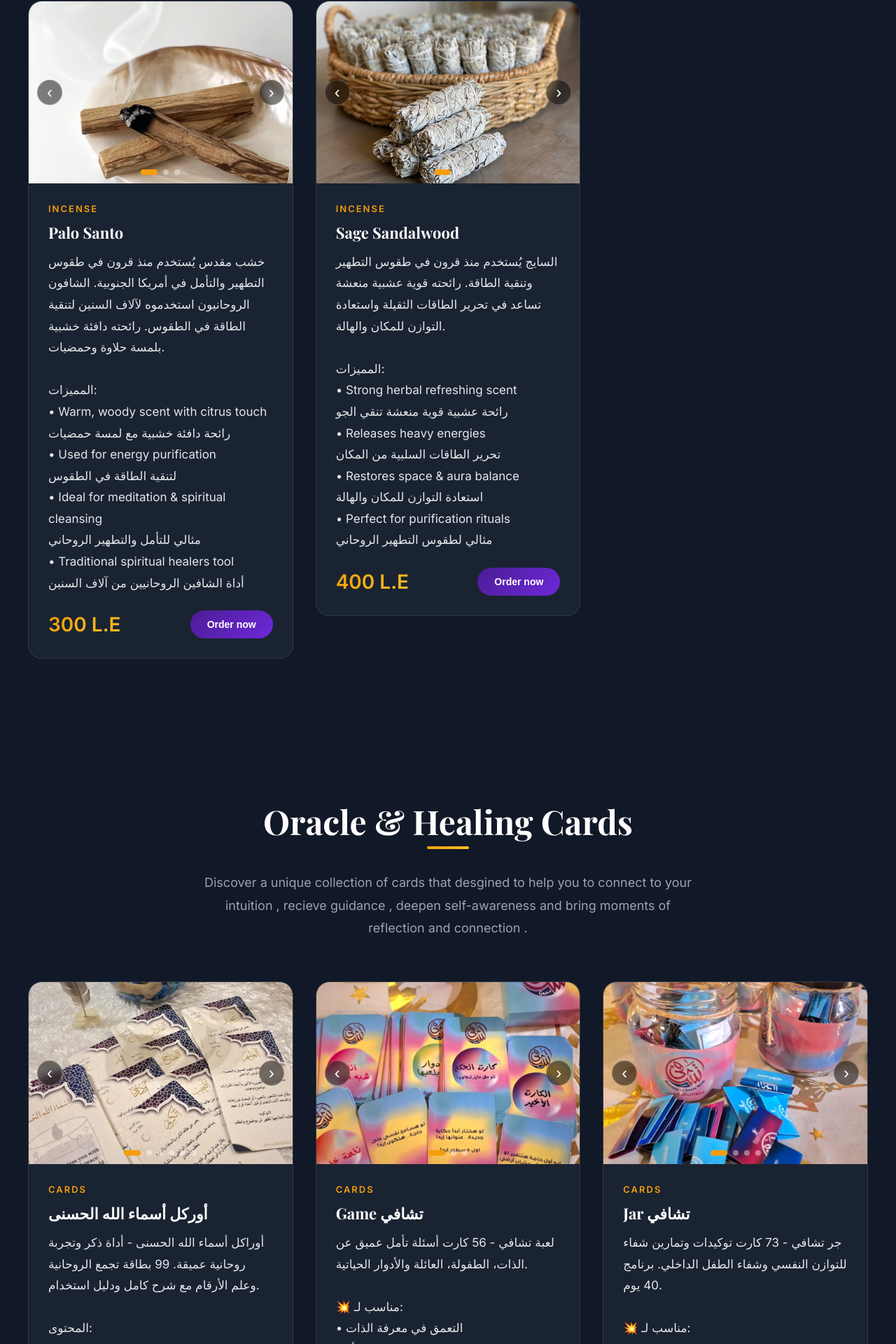
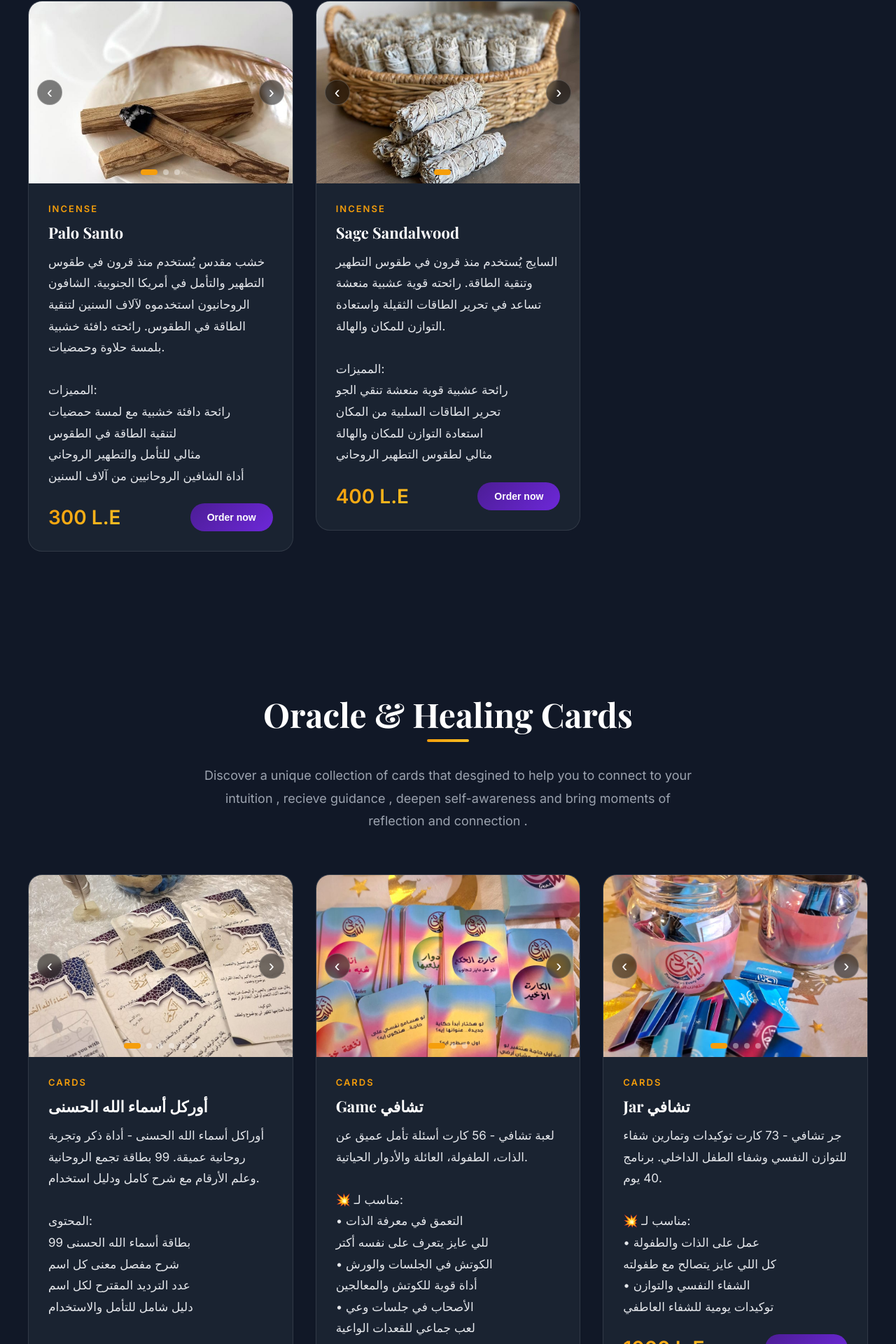
Before and after one commit to AHMEDmoham3d/omnia-store-pro, a React app: page / in a window 1280 px wide. Shown: the part 834-2754 px from the top of the page at 70% size. Built offline with nearby package versions, Linux system fonts and the light colour scheme.

Commit message:
force rebuild

```diff
--- a/src/data/products.ts
+++ b/src/data/products.ts
@@ -7,13 +7,9 @@ export const products: Product[] = [
     description: `خشب مقدس يُستخدم منذ قرون في طقوس التطهير والتأمل في أمريكا الجنوبية. الشافون الروحانيون استخدموه لآلاف السنين لتنقية الطاقة في الطقوس. رائحته دافئة خشبية بلمسة حلاوة وحمضيات.
 
 المميزات:
-• Warm, woody scent with citrus touch
   رائحة دافئة خشبية مع لمسة حمضيات
-• Used for energy purification
   لتنقية الطاقة في الطقوس
-• Ideal for meditation & spiritual cleansing
   مثالي للتأمل والتطهير الروحاني
-• Traditional spiritual healers tool
   أداة الشافين الروحانيين من آلاف السنين`,
     price: 300,
     image: '/incense1.jpeg,/incense2.jpeg,/incense3.jpeg',
@@ -25,13 +21,9 @@ export const products: Product[] = [
     description: `السايج يُستخدم منذ قرون في طقوس التطهير وتنقية الطاقة. رائحته قوية عشبية منعشة تساعد في تحرير الطاقات الثقيلة واستعادة التوازن للمكان والهالة.
 
 المميزات:
-• Strong herbal refreshing scent
   رائحة عشبية قوية منعشة تنقي الجو
-• Releases heavy energies
   تحرير الطاقات السلبية من المكان
-• Restores space & aura balance
   استعادة التوازن للمكان والهالة
-• Perfect for purification rituals
   مثالي لطقوس التطهير الروحاني`,
     price: 400,
     image: '/Sageincense2.jpeg,/Sageincense1.jpeg',
@@ -97,21 +89,14 @@ export const products: Product[] = [
     description: `أوراكل أسماء الله الحسنى - أداة ذكر وتجربة روحانية عميقة. 99 بطاقة تجمع الروحانية وعلم الأرقام مع شرح كامل ودليل استخدام.
 
 المحتوى:
-• 99 names of God cards
   99 بطاقة أسماء الله الحسنى
-• Meaning of each name explained
   شرح مفصل معنى كل اسم
-• Repetition numbers suggested
   عدد الترديد المقترح لكل اسم
-• Complete usage guide
   دليل شامل للتأمل والاستخدام
 
 المناسب لـ:
-• Daily meditation
   جلسات التأمل اليومية
-• Guidance in difficult times
   رسائل إلهية في المواقف الصعبة
-• Spiritual gift
   هدية روحانية راقية`,
     price: 1500,
     image: '/card9.jpeg,/card8.jpeg,/card5.jpeg,/card3.jpeg,/card2.jpeg,/card1.jpeg',
```
